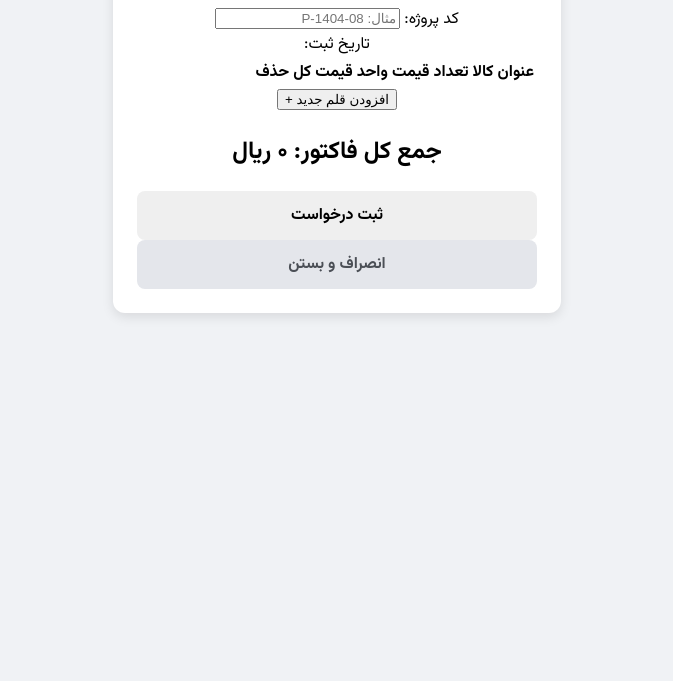
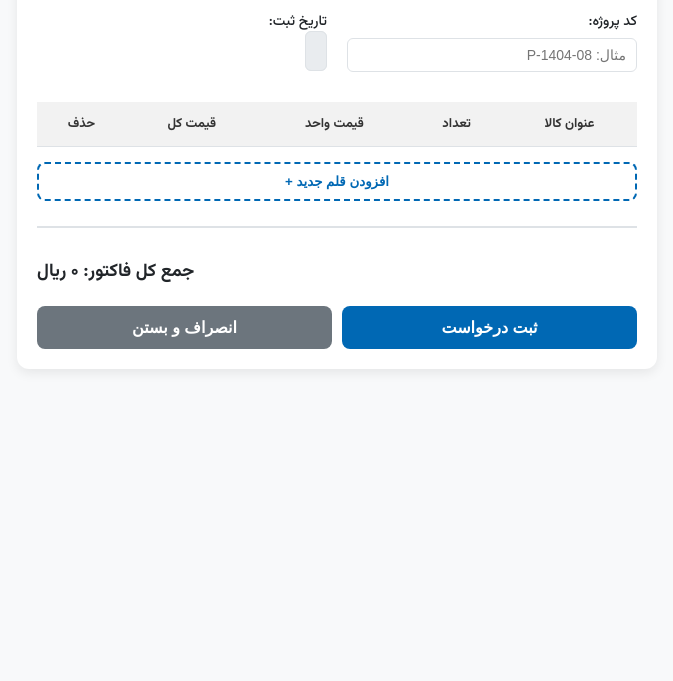
Before and after one commit to mref1399/managementbuy, a plain HTML site: page index.html in a window 1280 px wide. Shown: the part 119-800 px from the top of the page, without its empty margins (303-976 px from the left). Drawn offline with Linux system fonts and the light colour scheme; a script that the page names is missing.

Commit message:
Update styles.css

```diff
--- a/styles.css
+++ b/styles.css
@@ -1,112 +1,180 @@
-/* استفاده از یک فونت فارسی مناسب و مدرن */
 @import url('https://fonts.googleapis.com/css2?family=Vazirmatn:wght@400;500;700&display=swap');
 
-/* تنظیمات کلی صفحه */
+:root {
+    --primary-color: #0068b4; /* یک رنگ آبی مناسب */
+    --secondary-color: #6c757d;
+    --danger-color: #dc3545;
+    --light-bg: #f8f9fa;
+    --border-color: #dee2e6;
+    --text-color: #212529;
+}
+
 body {
     font-family: 'Vazirmatn', sans-serif;
-    background-color: #f0f2f5; /* رنگ پس‌زمینه مشابه محیط‌های چت */
+    background-color: var(--light-bg);
     margin: 0;
-    padding: 20px;
-    display: flex;
-    justify-content: center;
-    align-items: flex-start;
-    min-height: 100vh;
-    box-sizing: border-box;
+    padding: 15px;
+    color: var(--text-color);
 }
 
 .container {
     background-color: #ffffff;
     border-radius: 12px;
-    box-shadow: 0 4px 12px rgba(0, 0, 0, 0.1);
-    padding: 24px;
+    box-shadow: 0 4px 12px rgba(0, 0, 0, 0.08);
+    padding: 20px;
+    max-width: 600px;
+    margin: 0 auto;
+}
+
+header h1 {
+    font-size: 24px;
+    color: var(--primary-color);
+    margin-bottom: 5px;
+}
+
+header .subtitle {
+    font-size: 14px;
+    color: #6c757d;
+    margin-top: 0;
+}
+
+.form-group {
+    display: flex;
+    gap: 20px;
+    margin-bottom: 20px;
+}
+
+.form-row {
+    flex: 1;
+}
+
+.form-row label {
+    display: block;
+    font-weight: 500;
+    margin-bottom: 5px;
+    font-size: 14px;
+}
+
+.form-row input[type="text"], .form-row .date-display {
     width: 100%;
-    max-width: 400px;
+    padding: 8px 10px;
+    border: 1px solid var(--border-color);
+    border-radius: 6px;
+    box-sizing: border-box;
+    font-size: 14px;
+}
+
+.form-row .date-display {
+    background-color: #e9ecef;
+    color: #495057;
+}
+
+.table-container {
+    width: 100%;
+    overflow-x: auto; /* برای نمایش بهتر در موبایل */
+}
+
+table {
+    width: 100%;
+    border-collapse: collapse;
+    margin-top: 10px;
+}
+
+th, td {
+    padding: 12px 8px;
+    text-align: center;
+    border-bottom: 1px solid var(--border-color);
+}
+
+thead {
+    background-color: #f2f2f2;
+}
+
+th {
+    font-weight: 700;
+    font-size: 13px;
+    color: #333;
+}
+
+td input[type="text"], td input[type="number"] {
+    width: 100%;
+    padding: 6px;
+    border: 1px solid #ccc;
+    border-radius: 4px;
+    box-sizing: border-box;
     text-align: center;
 }
 
-header h1 {
-    margin: 0 0 5px 0;
-    color: #1c1e21;
-    font-size: 22px;
+td .row-total {
+    font-weight: 500;
 }
 
-header .subtitle {
-    margin: 0 0 20px 0;
-    color: #606770;
-    font-size: 14px;
+.btn-add-item {
+    width: 100%;
+    margin-top: 15px;
+    padding: 10px;
+    background: none;
+    border: 2px dashed var(--primary-color);
+    color: var(--primary-color);
+    font-weight: 700;
+    border-radius: 8px;
+    cursor: pointer;
+    transition: all 0.2s;
+}
+.btn-add-item:hover {
+    background-color: #e6f3ff;
 }
 
-/* استایل بخش وضعیت */
-.status-info {
-    padding: 10px;
-    border-radius: 8px;
-    margin-bottom: 20px;
-    font-weight: 500;
-    background-color: #e7f3ff;
-    color: #00529b;
+.delete-btn {
+    background: none;
+    border: none;
+    color: var(--danger-color);
+    cursor: pointer;
+    font-size: 18px;
+    padding: 0;
 }
 
-.status-success {
-    background-color: #d4edda;
-    color: #155724;
+.summary {
+    margin-top: 25px;
+    text-align: left;
+    border-top: 2px solid var(--border-color);
+    padding-top: 15px;
 }
 
-.status-error {
-    background-color: #f8d7da;
-    color: #721c24;
+.summary h2 {
+    font-size: 18px;
+    font-weight: 700;
 }
 
-/* کارت اطلاعات کاربر */
-.user-info-card {
-    text-align: right;
-    border: 1px solid #ddd;
-    border-radius: 8px;
-    padding: 15px;
-    margin-bottom: 20px;
+.actions {
+    margin-top: 20px;
+    display: flex;
+    gap: 10px;
 }
 
-.user-info-card p {
-    margin: 8px 0;
-}
-
-/* کلاس برای مخفی کردن عناصر */
-.hidden {
-    display: none;
-}
-
-/* استایل دکمه‌ها */
 .actions button {
-    width: 100%;
+    flex: 1;
     padding: 12px;
     border: none;
     border-radius: 8px;
-    font-family: 'Vazirmatn', sans-serif;
     font-size: 16px;
     font-weight: 700;
     cursor: pointer;
-    transition: background-color 0.2s ease;
+    transition: background-color 0.2s;
 }
 
-#getUserBtn {
-    background-color: #1877f2; /* رنگ اصلی ایتا/فیسبوک */
+.btn-primary {
+    background-color: var(--primary-color);
     color: white;
-    margin-bottom: 10px;
+}
+.btn-primary:hover {
+    background-color: #005691;
 }
 
-#getUserBtn:disabled {
-    background-color: #a0bdf0;
-    cursor: not-allowed;
+.btn-secondary {
+    background-color: var(--secondary-color);
+    color: white;
 }
-
-#getUserBtn:hover:not(:disabled) {
-    background-color: #166fe5;
+.btn-secondary:hover {
+    background-color: #5a6268;
 }
-
-#closeBtn {
-    background-color: #e4e6eb;
-    color: #4b4f56;
-}
-
-#closeBtn:hover {
-    background-color: #d8dbdf;
-}
```
